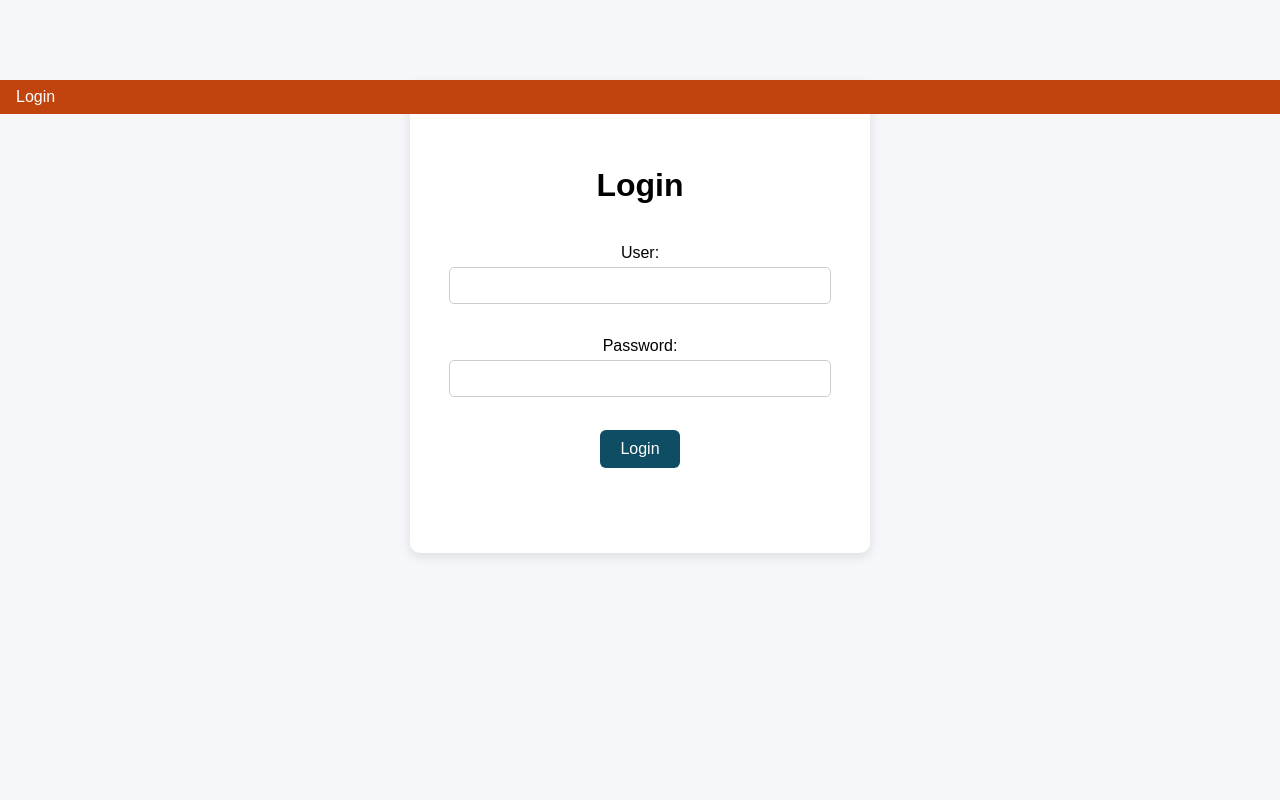
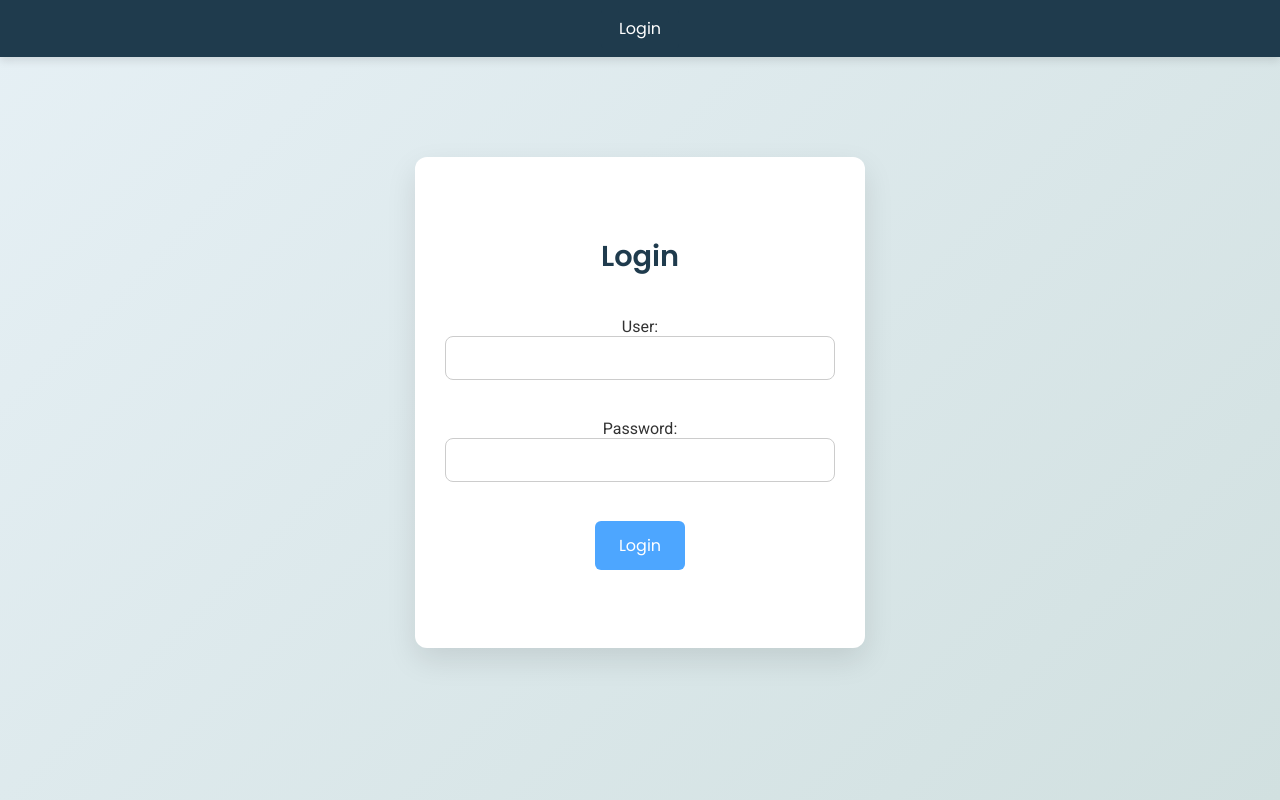
Before and after one commit to Tiago06Menezes/Projeto-de-PCII, a Flask app: page /login in a window 1280 px wide. Run offline with Flask 3, Linux system fonts and the light colour scheme.

Commit message:
modificação do css

```diff
--- a/datafile.py
+++ b/datafile.py
@@ -4,4 +4,4 @@ Created on Thu Jan 18 18:17:14 2024
 
 @author: acbrito
 """
-filename = "order_flask/data/"
+filename = "data/"
--- a/static/css/main.css
+++ b/static/css/main.css
@@ -1,128 +1,194 @@
-body{
+@import url('https://fonts.googleapis.com/css2?family=Poppins:wght@300;400;600&family=Roboto&display=swap');
+
+:root {
+    --primary-color: #1f3b4d;
+    --secondary-color: #4da6ff;
+    --accent-color: #00c3ff;
+    --light-bg: #f0f4f8;
+    --text-color: #333;
+    --white: #ffffff;
+    --font-heading: 'Poppins', sans-serif;
+    --font-body: 'Roboto', sans-serif;
+}
+
+* {
     margin: 0;
-    min-height: 50px;
+    padding: 0;
+    box-sizing: border-box;
+}
+
+body {
+    font-family: var(--font-body);
+    background: linear-gradient(135deg, #e6f0f5, #d1e0e0);
+    color: var(--text-color);
+    min-height: 100vh;
+    overflow-x: hidden;
 }
 
 
-nav{
+
+nav {
     width: 100%;
-    float: left;
+    background-color: var(--primary-color);
+    box-shadow: 0 4px 8px rgba(0, 0, 0, 0.1);
+    animation: slideDown 0.6s ease-out;
+    z-index: 10;
+    position: relative;
 }
 
-header, nav {
-  margin: 0;
-  padding: 0;
+.menu {
+    list-style: none;
+    display: flex;
+    justify-content: center;
+    flex-wrap: wrap;
+    padding: 16px 0;
+}
+
+.menu li {
+    margin: 0 10px;
+}
+
+.button {
+    font-family: var(--font-heading);
+    font-size: 1rem;
+    color: var(--white);
+    padding: 10px 18px;
+    text-decoration: none;
+    background-color: var(--primary-color);
+    border-radius: 6px;
+    transition: background-color 0.3s ease, transform 0.3s ease;
+}
+
+.button:hover {
+    background-color: var(--accent-color);
+    transform: translateY(-2px);
 }
 
 
-.menu{
-    margin: 0;
-    padding: 8px;
-    height: 50%;
-    background-color: #C1440E;
-
+.dados {
+    background-color: var(--white);
+    max-width: 450px;
+    margin: 100px auto;
+    padding: 40px 30px;
+    border-radius: 12px;
+    box-shadow: 0 12px 30px rgba(0, 0, 0, 0.1);
+    text-align: center;
+    animation: fadeIn 1s ease-out;
 }
 
-.menu li{
-    display: inline;
+.dados h1 {
+    font-family: var(--font-heading);
+    font-size: 1.8rem;
+    margin-bottom: 20px;
+    color: var(--primary-color);
 }
 
-.button{
-    font-family: Arial;
-    font-size: 1em;
-    font-style: none;
-    color: #ffffff;
-    padding: 8px;
-    text-decoration: none;
+input[type="text"], input[type="password"] {
+    width: 100%;
+    padding: 12px;
+    margin-bottom: 20px;
+    border: 1px solid #ccc;
+    border-radius: 8px;
+    font-size: 1rem;
+    transition: border-color 0.3s;
 }
 
-.button:link{
-    background-color: #C1440E;
-    color: #ffffff;
+input[type="text"]:focus, input[type="password"]:focus {
+    border-color: var(--accent-color);
+    outline: none;
 }
 
-.button:hover{
-    background-color: black;
+
+
+.button1 {
+    background-color: var(--secondary-color);
+    color: white;
+    padding: 12px 24px;
+    border: none;
+    border-radius: 6px;
+    font-size: 1rem;
+    font-family: var(--font-heading);
+    cursor: pointer;
+    transition: background-color 0.3s ease, transform 0.3s ease;
 }
 
-.dados{
-        text-align: center;
-        font-size: 1em;
+.button1:hover {
+    background-color: var(--accent-color);
+    transform: scale(1.05);
 }
 
-.button1{
-    font-family: Arial;
-    background-color: #0E4D64;
-    font-size: 1em;
-    font-style: none;
-    color: white;
-    padding: 4px;
-    border-radius: 5px}
+.button1:disabled {
+    background-color: #999;
+    cursor: not-allowed;
 }
 
-.button1:link{
-    background-color: #0E4D64E;
-    color: #ffffff;
+
+
+table {
+    font-family: var(--font-body);
+    border-collapse: collapse;
+    width: 90%;
+    margin: 40px auto;
+    background-color: #fff;
+    box-shadow: 0 4px 12px rgba(0, 0, 0, 0.05);
+    animation: fadeIn 1s ease;
 }
 
-.button1:hover{
-    background-color: dark;
+th, td {
+    border: 1px solid #e0e0e0;
+    text-align: left;
+    padding: 14px;
+    font-size: 0.95rem;
 }
 
-.button1:disabled{
-    background-color: dark;
-}
-
-table {
-  font-family: arial, sans-serif;
-  border-collapse: collapse;
-  width: 50%;
-  margin-left: auto;
-  margin-right: auto;
-}
-
-td, th {
-  border: 1px solid #dddddd;
-  text-align: left;
-  padding: 8px;
+th {
+    background-color: var(--primary-color);
+    color: white;
 }
 
 tr:nth-child(even) {
-  background-color: #dddddd;
-}
-body {
-    background-color: #f5f7fa; /* cor clara */
-    font-family: Arial, sans-serif;
+    background-color: #f9f9f9;
 }
 
-.dados {
-    background-color: white;
-    max-width: 400px;
-    margin: 80px auto;
-    padding: 30px;
-    border-radius: 10px;
-    box-shadow: 0 4px 12px rgba(0,0,0,0.1);
-    text-align: center;
+
+
+@keyframes fadeIn {
+    from {
+        opacity: 0;
+        transform: translateY(20px);
+    }
+    to {
+        opacity: 1;
+        transform: translateY(0);
+    }
 }
 
-input[type="text"], input[type="password"] {
-    width: 90%;
-    padding: 10px;
-    margin: 5px 0 15px 0;
-    border: 1px solid #ccc;
-    border-radius: 5px;
+@keyframes slideDown {
+    from {
+        transform: translateY(-100%);
+    }
+    to {
+        transform: translateY(0);
+    }
 }
 
-.button1 {
-    background-color: #0E4D64;
-    color: white;
-    padding: 10px 20px;
-    border: none;
-    border-radius: 6px;
-    font-size: 1em;
-    cursor: pointer;
+
+
+@media (max-width: 768px) {
+    .menu {
+        flex-direction: column;
+    }
+
+    .menu li {
+        margin: 10px 0;
+    }
+
+    .dados {
+        margin: 60px 20px;
+        padding: 30px 20px;
+    }
+
+    table {
+        width: 100%;
+    }
 }
-
-.button1:hover {
-    background-color: #0E4D64;
-}
```
Also changed, not shown: .spyproject/config/codestyle.ini (added), .spyproject/config/defaults/defaults-codestyle-0.2.0.ini (added), .spyproject/config/defaults/defaults-encoding-0.2.0.ini (added), .spyproject/config/defaults/defaults-vcs-0.2.0.ini (added), .spyproject/config/defaults/defaults-workspace-0.2.0.ini (added), .spyproject/config/encoding.ini (added), .spyproject/config/vcs.ini (added), .spyproject/config/workspace.ini (added), data/trabalho.db (renamed from data/trabalho (2).db), 4 other files.
